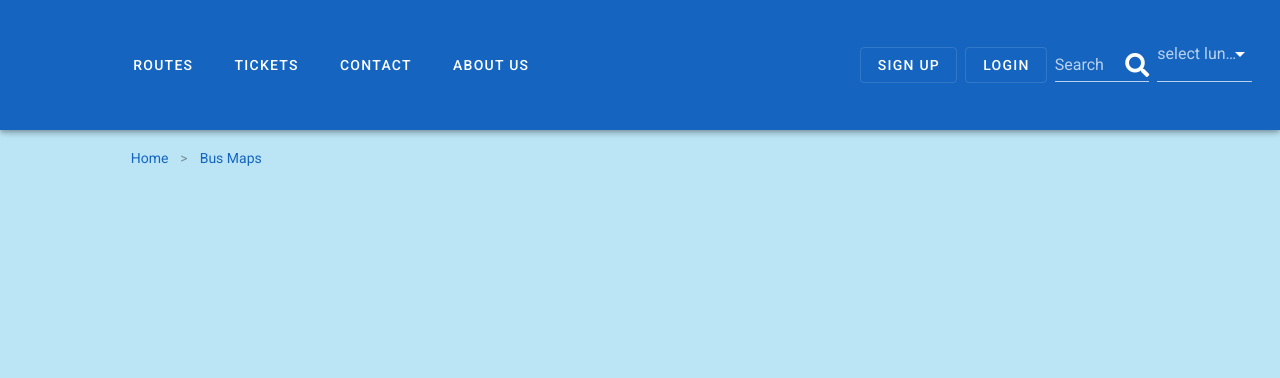
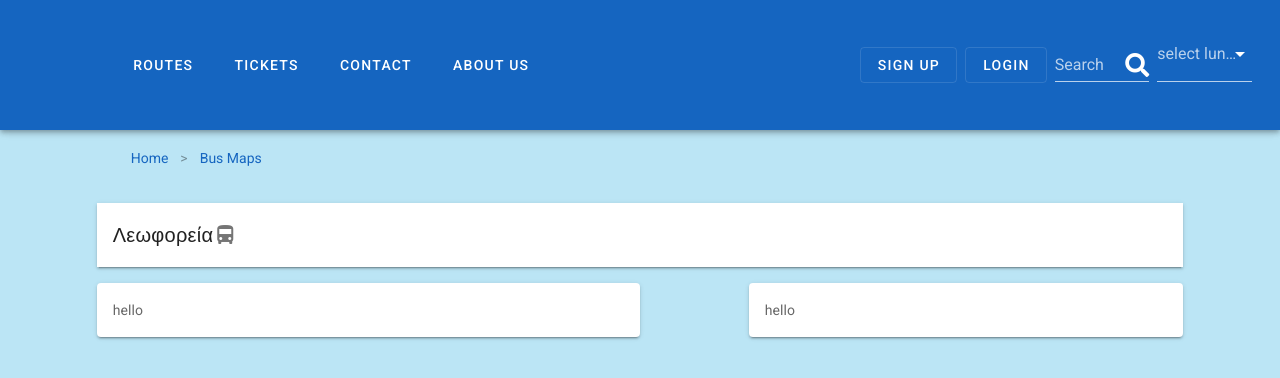
Before and after one commit to giatrakosg/eam3, a Vue app: page /maps/bus in a window 1280 px wide. Shown: the top 378 px of the page. Built offline with nearby package versions, Linux system fonts and the light colour scheme.

Commit message:
add layout of maps/bus page

```diff
--- a/src/views/BusMapsPage.vue
+++ b/src/views/BusMapsPage.vue
@@ -1,6 +1,42 @@
 <template lang="html">
   <div class="">
-
+    <v-layout row wrap class="my-4">
+      <v-flex sm1 md1 lg1>
+        <v-spacer></v-spacer>
+      </v-flex>
+      <v-flex sm10 md10 lg10>
+        <v-card raised tile>
+          <v-card-title>
+            Λεωφορεία
+            <v-icon>mdi-bus</v-icon>
+          </v-card-title>
+        </v-card>
+      </v-flex>
+      <v-flex sm1 md1 lg1>
+        <v-spacer></v-spacer>
+      </v-flex>
+    </v-layout>
+    <v-layout row wrap>
+      <v-flex sm1 md1 lg1>
+        <v-spacer></v-spacer>
+      </v-flex>
+      <v-flex sm5 md5 lg5>
+        <v-card>
+          <v-card-text>hello</v-card-text>
+        </v-card>
+      </v-flex>
+      <v-flex sm1 md1 lg1>
+        <v-spacer></v-spacer>
+      </v-flex>
+      <v-flex sm4 md4 lg4>
+        <v-card>
+          <v-card-text>hello</v-card-text>
+        </v-card>
+      </v-flex>
+      <v-flex sm1 md1 lg1>
+        <v-spacer></v-spacer>
+      </v-flex>
+    </v-layout>
   </div>
 </template>
 
```
